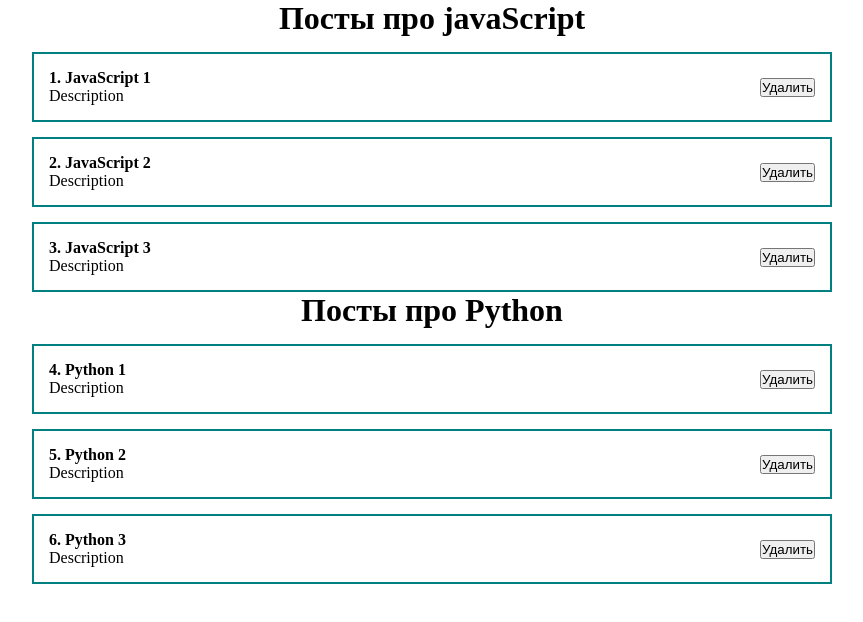
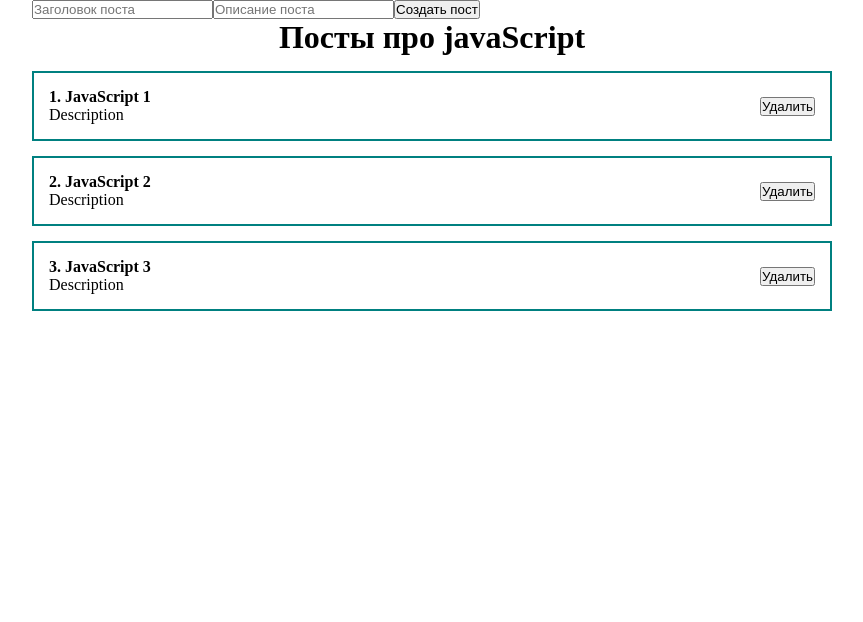
Before and after one commit to weboson/-react-course-UlbiTV, a React (Create React App) app: page / in a window 1280 px wide. Shown: the top 622 px of the page, without its empty margins (208-1071 px from the left). Built offline with nearby package versions, Linux system fonts and the light colour scheme.

Commit message:
Added simple form

```diff
--- a/src/App.js
+++ b/src/App.js
@@ -1,30 +1,27 @@
 import React from 'react';
 import { useState } from 'react';
 import PostList from './components/PostList';
-// ! списки
+
 // import styles
 import './styles/App.css';
 
 function App() {
-  // состояние хранит в себе массив posts для списка №1
+  // состояние хранит в себе массив posts для списка
   const [posts, setPosts] = useState([
     {id: 1, title: 'JavaScript 1', body: 'Description'},
     {id: 2, title: 'JavaScript 2', body: 'Description'},
     {id: 3, title: 'JavaScript 3', body: 'Description'},
   ])
 
-  // состояние хранит в себе массив posts2 для списка №2
-  const [posts2, setPosts2] = useState([
-    {id: 4, title: 'Python 1', body: 'Description'},
-    {id: 5, title: 'Python 2', body: 'Description'},
-    {id: 6, title: 'Python 3', body: 'Description'},
-  ])
-
 
   return (
     <div className="App">
+      <form>
+        <input type="text" placeholder="Заголовок поста"/>
+        <input type="text" placeholder="Описание поста"/>
+        <button>Создать пост</button>
+      </form>
       <PostList posts={posts} title="Посты про javaScript"/>
-      <PostList posts={posts2} title="Посты про Python"/>
     </div>
   );
 }
--- a/src/components/PostList.jsx
+++ b/src/components/PostList.jsx
@@ -1,6 +1,5 @@
 import React from 'react';
 import PostItem from './PostItem';
-//! ключи
 
 //                props = {posts={[...]}}
 const PostList = ({posts, title}) => { // так как props - это объект - то вместо (props) использовали "диструктуризацию" и сразу вытащили массив "posts"
@@ -8,7 +7,7 @@ const PostList = ({posts, title}) => { // так как props - это объе
         <div>
             <h1 style={{ textAlign: 'center' }}>{title}</h1>
             {
-                                                    //! ключи - key
+                                                    // ключи - key
                 posts.map(post => <PostItem post={post} key={post.id} />)
             }
         </div>
```
